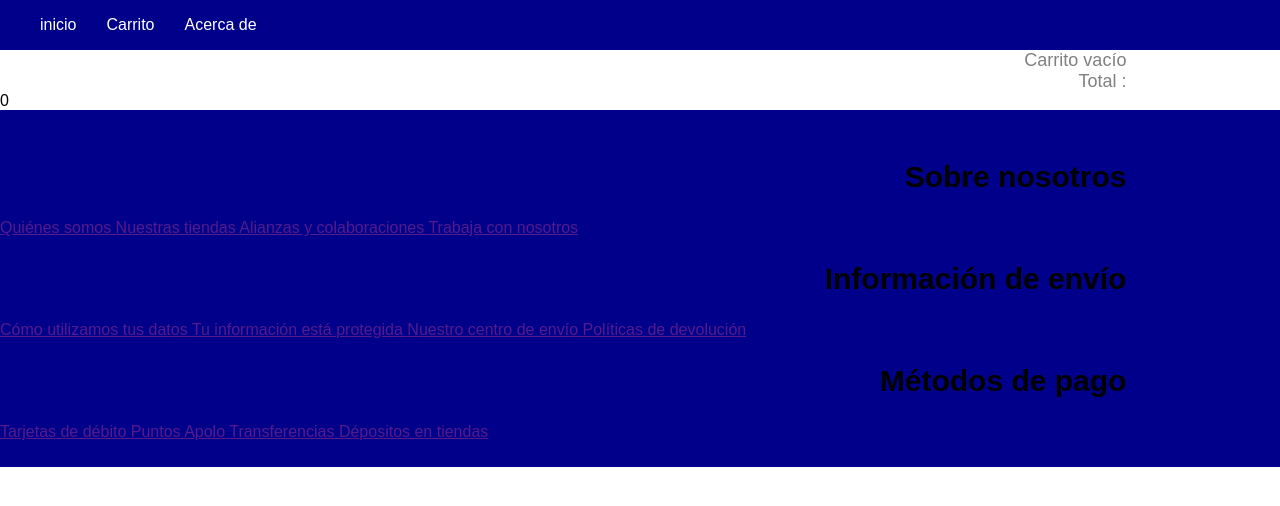
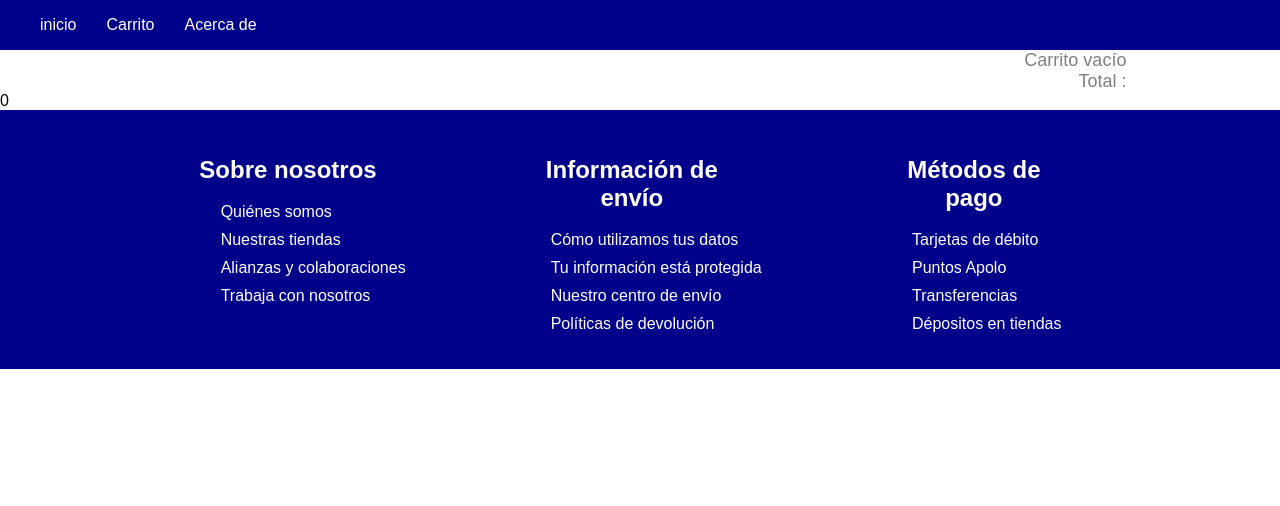
Before and after one commit to Isaa-13/FinalRepository, a React (Create React App) app: page /cart in a window 1280 px wide. Shown: the top 506 px of the page. Built offline with nearby package versions, Linux system fonts and the light colour scheme; a web font is replaced by a local one.

Commit message:
segundo commit

```diff
--- a/src/containers/cartPage/cartPage.js
+++ b/src/containers/cartPage/cartPage.js
@@ -1,14 +1,15 @@
 
-import { Link } from "react-router-dom";
+import { Link, NavLink } from "react-router-dom";
 import { products } from "../../utils/Products";
 import css from "./cartPage.modules.css";
+import classNames from "classnames";
 const CartPage = () => {
 
     const cart = JSON.parse(localStorage.getItem("cart-Apolo"))||[];
     console.log ("cart", cart);
     return (
 
-
+    <body>
         <div className = {css.CartPage} >
                   <nav>
             <ul>
@@ -58,30 +59,29 @@ const CartPage = () => {
                 if (product) {
                     return acc + (product.price * item.quantity);
                 } else {
-                    return acc;
+                     return acc;
                 }
             }, 0) : 0}
-
         </div>
 
 
         <footer>
-    <div class={css.Footer_section}>
-        <div class={css.Footer_text}>
+    <div className="Footer_section">
+        <div className="Footer_text">
             <h2> Sobre nosotros</h2>
             <a href=""> Quiénes somos </a>
             <a href=""> Nuestras tiendas </a>
             <a href=""> Alianzas y colaboraciones </a>
             <a href=""> Trabaja con nosotros </a>
         </div>
-        <div class={css.Footer_text}>
+        <div className="Footer_text">
             <h2> Información de envío</h2>
             <a href=""> Cómo utilizamos tus datos </a>
             <a href=""> Tu información está protegida </a>
             <a href=""> Nuestro centro de envío </a>
             <a href=""> Políticas de devolución </a>
         </div>
-        <div class={css.Footer_text}>
+        <div className="Footer_text">
             <h2> Métodos de pago</h2>
             <a href=""> Tarjetas de débito </a>
             <a href=""> Puntos Apolo </a>
@@ -91,6 +91,7 @@ const CartPage = () => {
     </div>
     </footer>
     </div>
+    </body>
     )
 }
 
--- a/src/containers/cartPage/cartPage.modules.css
+++ b/src/containers/cartPage/cartPage.modules.css
@@ -77,6 +77,10 @@ img {
     margin-right: 12%;
     text-align: right;
 }
+
+.TOTALPRICE {
+    text-align: right;
+}
 footer
 {
     background-color: darkblue;
```
Also changed, not shown: 1 other file (tests, documents, lock files or other folders).
